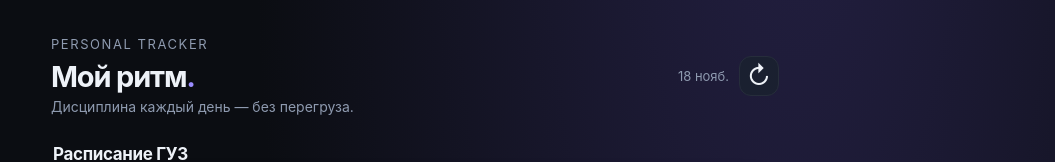
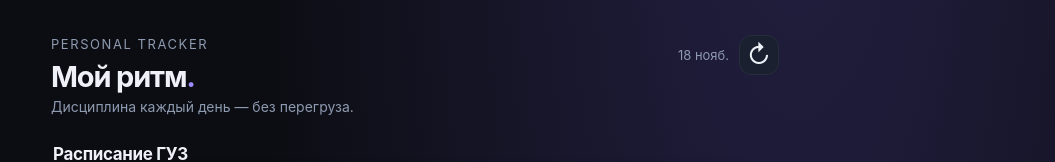
Before and after one commit to makszavalnitskiy-del/my-tracker., a plain HTML site: page index.html in a window 1280 px wide. Shown: the top 162 px of the page, without its empty margins (225-1280 px from the left). Drawn offline with Linux system fonts and the light colour scheme.

Commit message:
Align reload button to the top-right corner

```diff
--- a/index.html
+++ b/index.html
@@ -246,7 +246,7 @@ html,body{width:100%;max-width:100%;overflow-x:hidden}
 }
 
 
-.top-right{display:flex;align-items:center;gap:10px;flex:none}
+.top-right{display:flex;align-items:center;gap:10px;flex:none;margin-left:auto;align-self:flex-start}
 .site-reload{
   width:40px;height:40px;min-height:40px;padding:0;
   border:1px solid var(--line);border-radius:12px;
```
